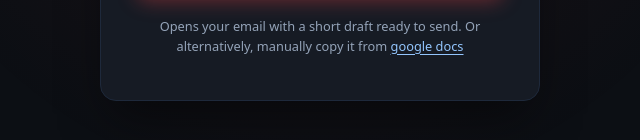
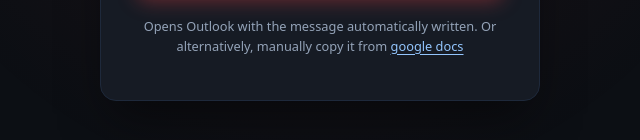
Before and after one commit to metaencephalon/soldier, a plain HTML site: page index.html in a window 1280 px wide. Shown: the part 472-612 px from the top of the page, 320-960 px from the left. Drawn offline with Linux system fonts and the light colour scheme.

Commit message:
Update email draft description for Outlook

```diff
--- a/index.html
+++ b/index.html
@@ -149,7 +149,7 @@
       </a>
 
       <p class="note">
-        Opens your email with a short draft ready to send.
+        Opens Outlook with the message automatically written.
         Or alternatively, manually copy it from <a href="https://docs.google.com/document/d/1uj4ABrzu-ZqNtn_59ct3SA1S3wOrKBemcJBYqnD8T-4/edit?tab=t.0">google docs</a>
       </p>
     </div>
```
